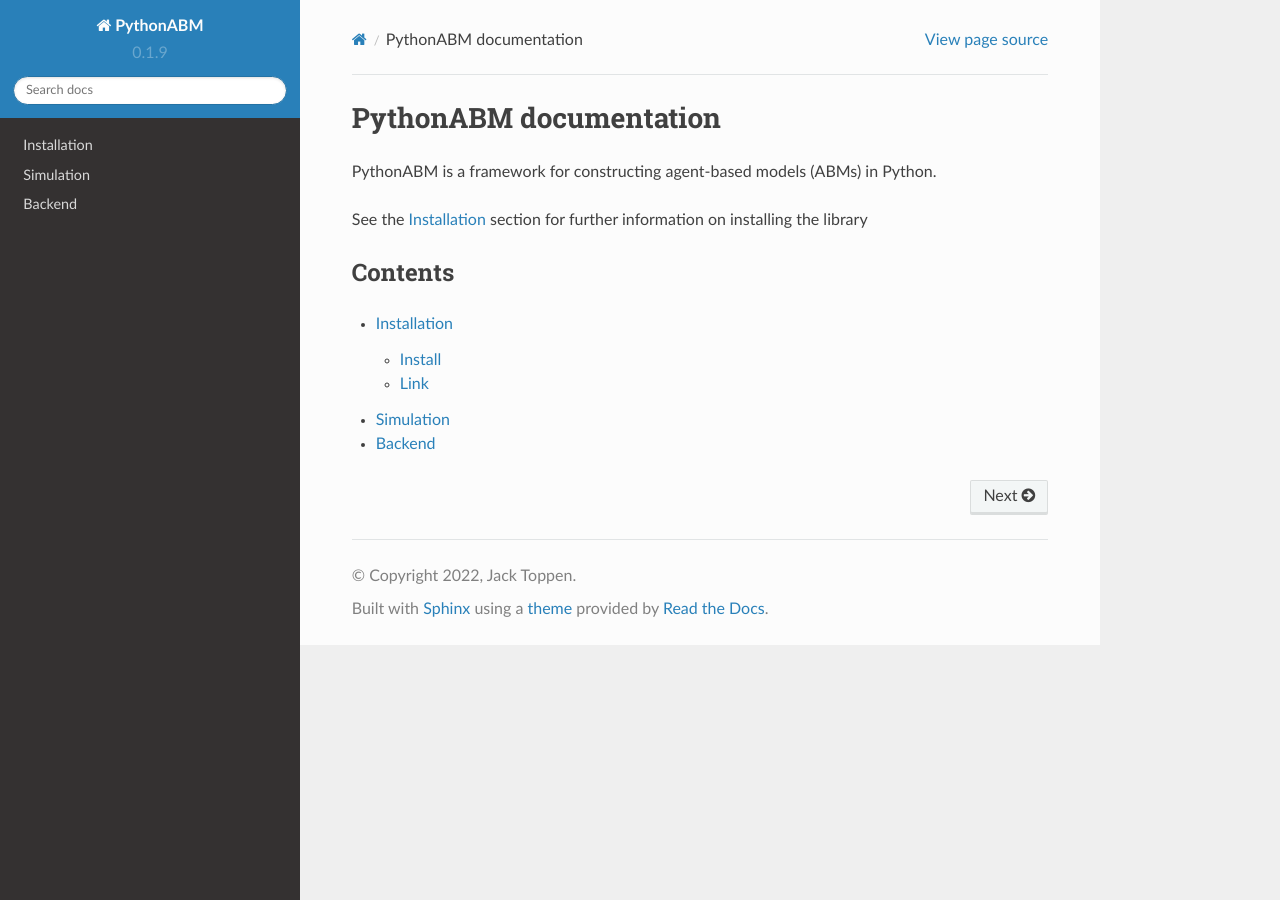
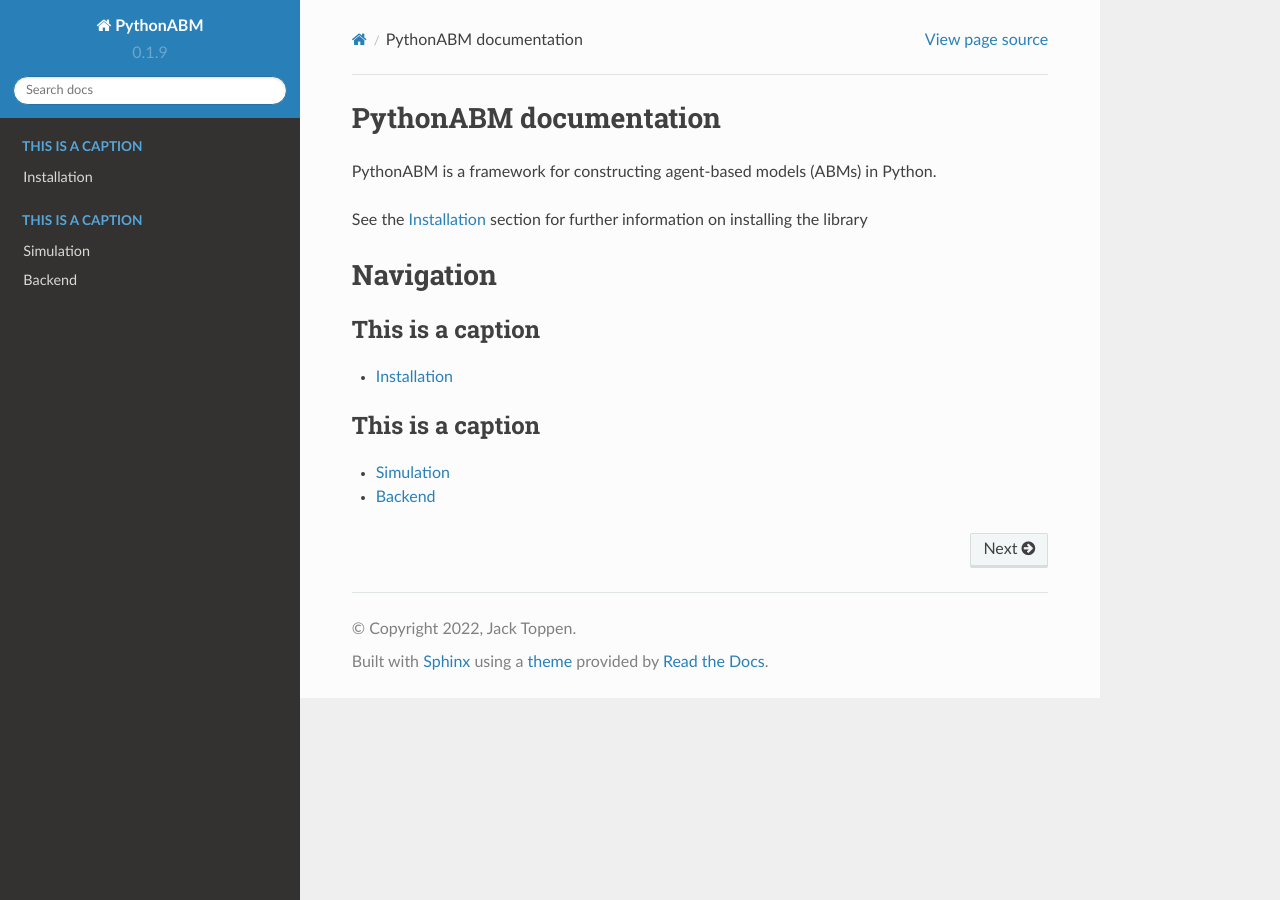
Before and after one commit to JackToppen/pythonabm, a Sphinx documentation site: the page built from docs/source/index.rst, in a window 1280 px wide. Built offline with Sphinx 7.4.7 and the Read the Docs theme 2.0.0, drawn with Linux system fonts in a browser that asks for light colours.

Commit message:
Fixed index page for documentation

```diff
--- a/docs/source/index.rst
+++ b/docs/source/index.rst
@@ -5,12 +5,18 @@
 
 See the :doc:`installation` section for further information on installing the library
 
-
-Contents
---------
+Navigation
+==========
 
 .. toctree::
+   :caption: This is a caption
+   :titlesonly:
 
    installation
+
+.. toctree::
+   :caption: This is a caption
+   :titlesonly:
+
    simulation
    backend
```
